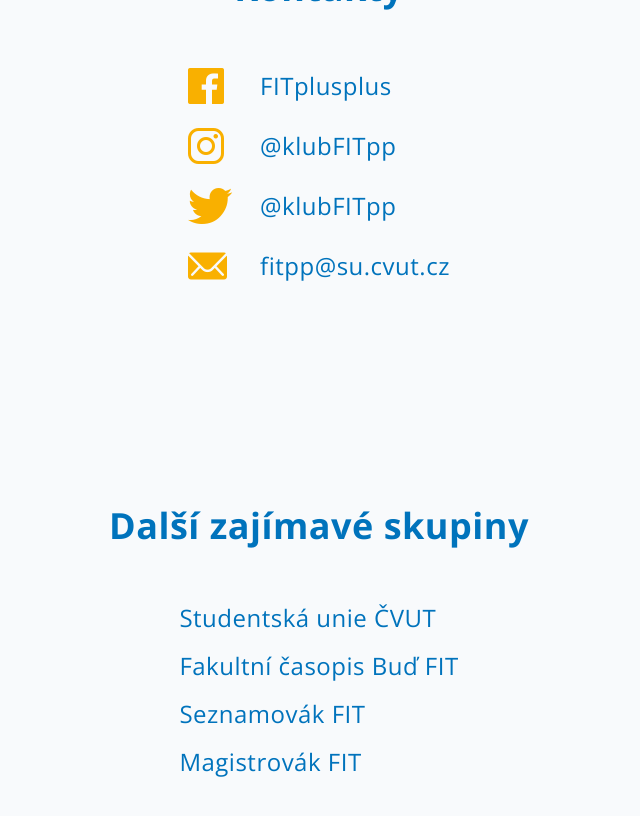
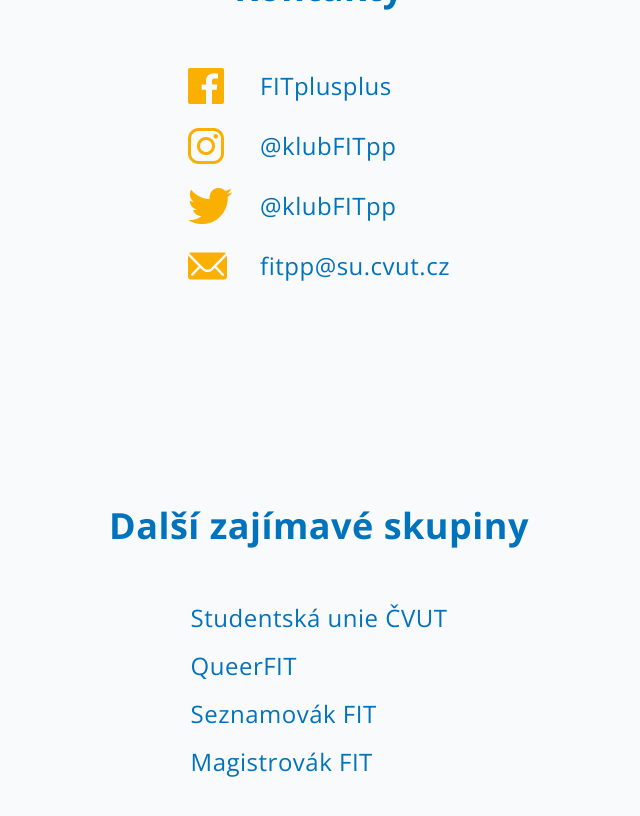
Before and after one commit to klubFITpp/klubfitpp, a Jekyll site: the page built from index.html, in a window 1280 px wide and 900 px high, scrolled down 5671 px. Shown: the top 816 px of the window, without its empty margins (321-961 px from the left). Built offline with Jekyll 4.4.1, drawn with Linux system fonts in a browser that asks for light colours.

Commit message:
MAIN PAGE: add queerFIT link, delete Buď FIT link

```diff
--- a/index.html
+++ b/index.html
@@ -106,7 +106,7 @@
   <h2 class="section__title">Další zajímavé skupiny</h2>
   <article class="refs__links">
     <a class="refs__links__link" href="https://su.cvut.cz">Studentská unie ČVUT</a>
-    <a class="refs__links__link" href="https://casopis.fit.cvut.cz/">Fakultní časopis Buď FIT</a>
+    <a class="refs__links__link" href="https://queer.pages.fit"> QueerFIT</a>
     <a class="refs__links__link" href="https://seznamovak.fit.cvut.cz/">Seznamovák FIT</a>
     <a class="refs__links__link" href="https://magistrovak.fit.cvut.cz/">Magistrovák FIT</a>
   </article>
```
